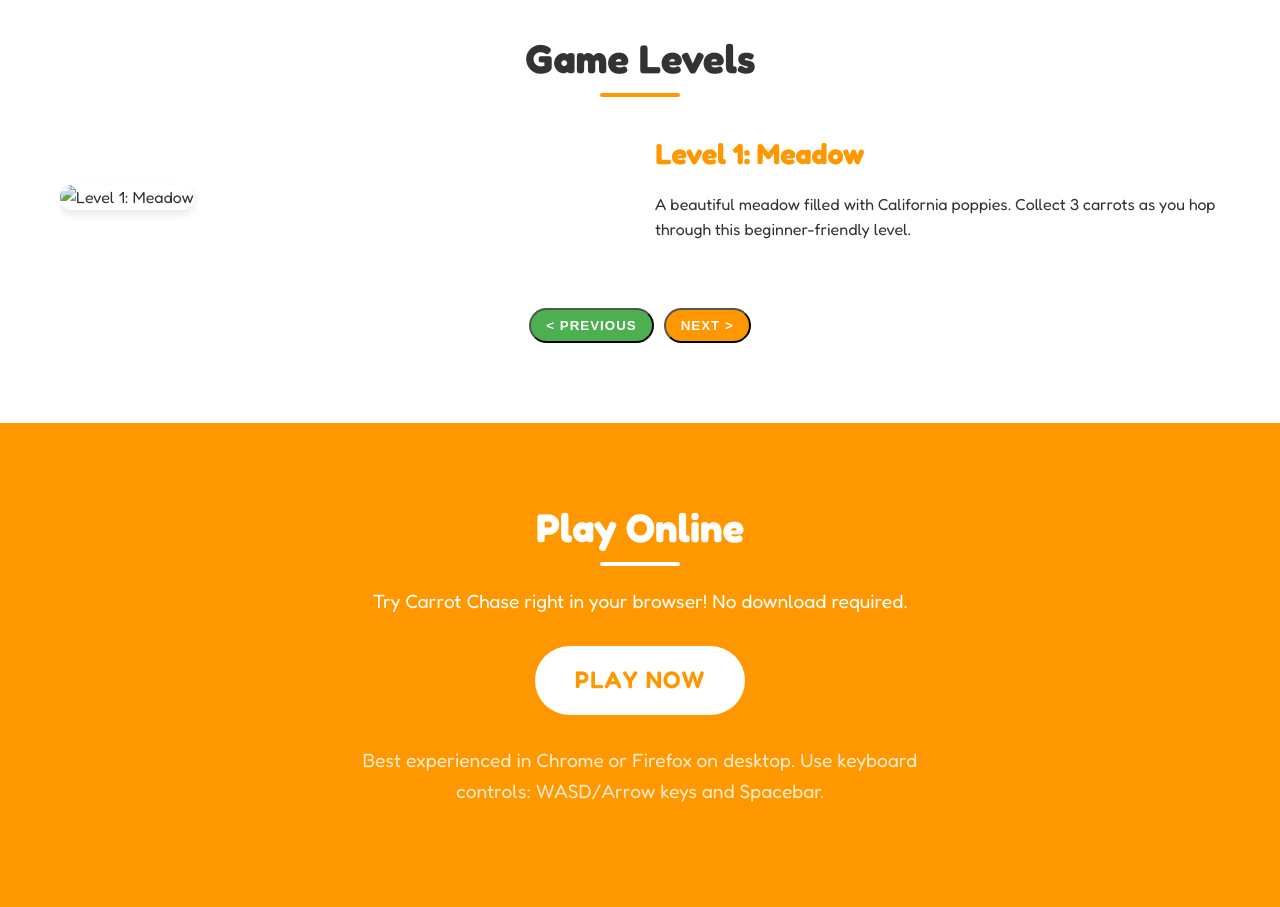
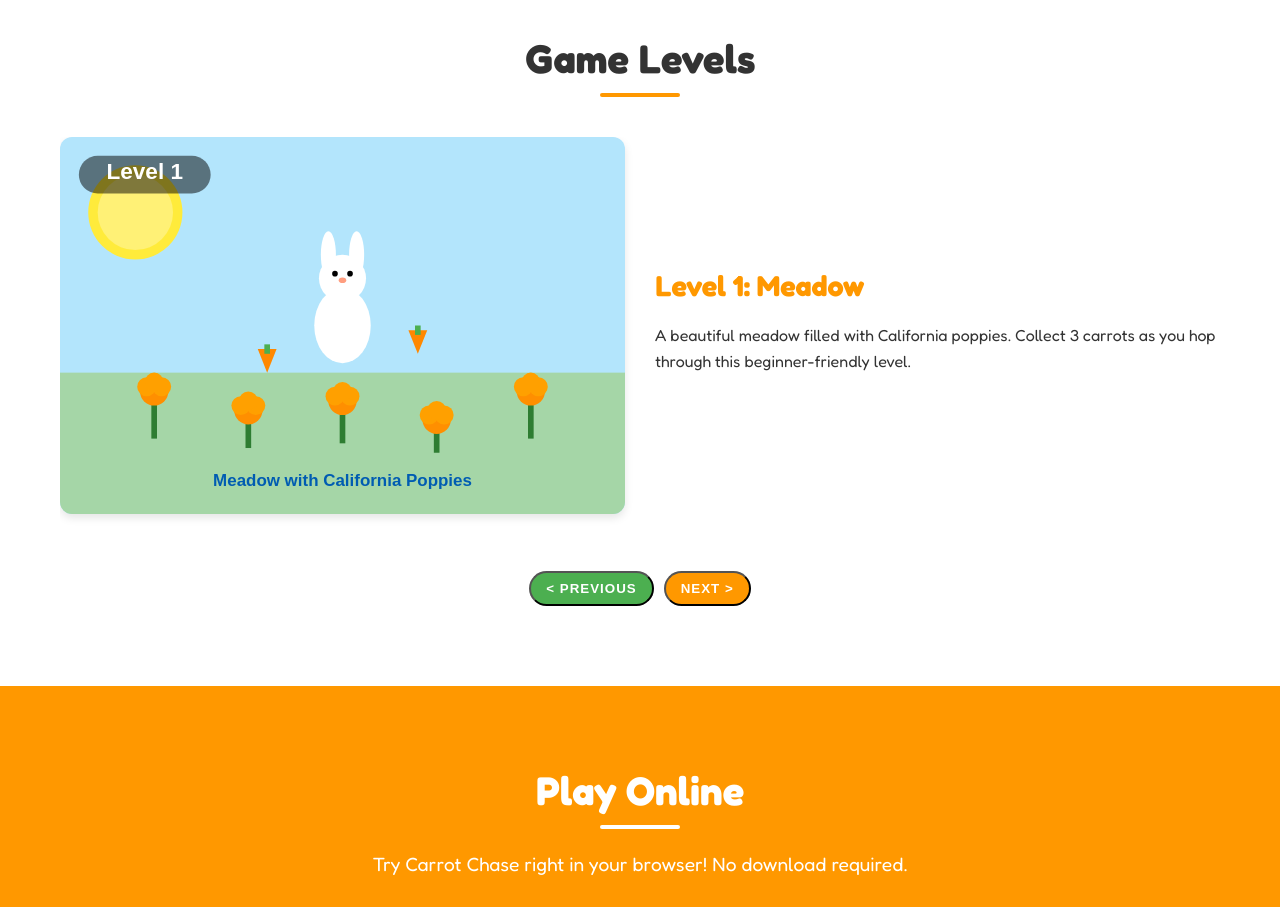
Before and after one commit to Srikrishna2015/carrot-chase, a plain HTML site: page index.html in a window 1280 px wide. Shown: the part 1780-2687 px from the top of the page. Drawn offline with Linux system fonts and the light colour scheme.

Commit message:
Update index.html

```diff
--- a/index.html
+++ b/index.html
@@ -95,7 +95,7 @@
             <div class="level-slider">
                 <div class="level-slide">
                     <div class="level-image">
-                        <img src="images/level1.png" alt="Level 1: Meadow">
+                        <img src="images/level1.svg" alt="Level 1: Meadow">
                     </div>
                     <div class="level-info">
                         <h3>Level 1: Meadow</h3>
```
